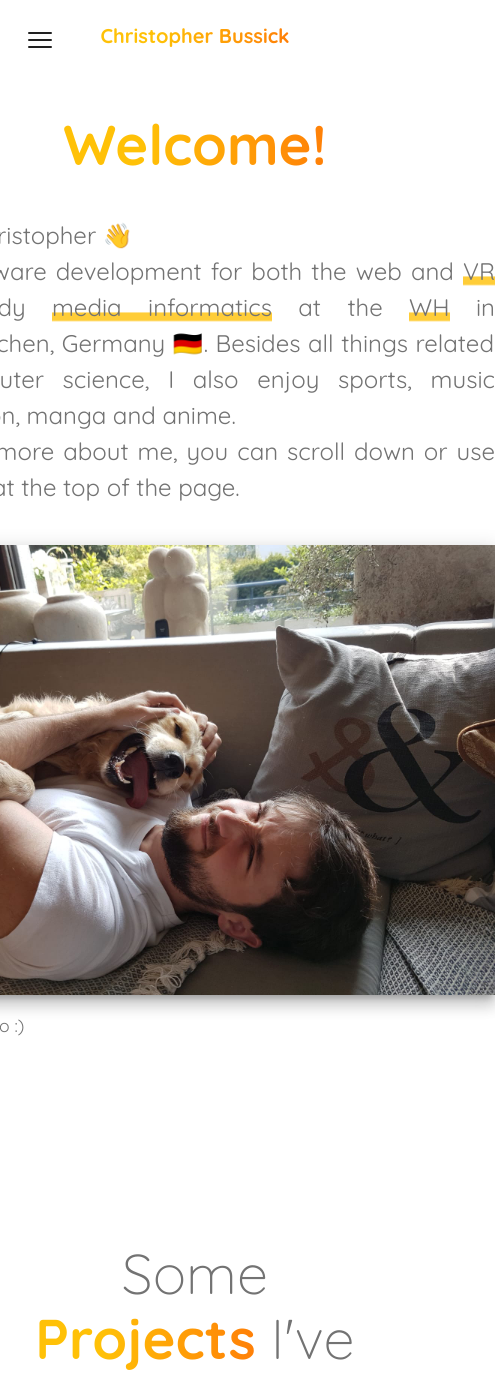
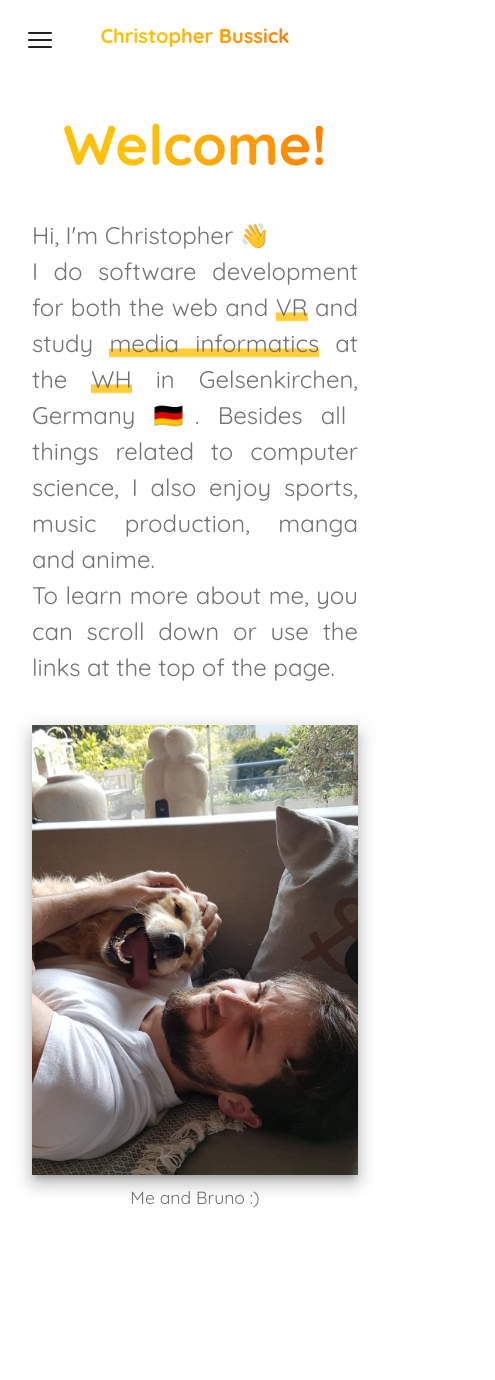
Before and after one commit to cbussick/cb-website, a Next.js app: page / in a window 390 px wide. Shown: the top 1380 px of the page, 495 px wide, since content can reach past the window. Built offline with nearby package versions, Linux system fonts and the light colour scheme.

Commit message:
Fix image breaking layout on mobile (#10)

```diff
--- a/components/sections/CBHomeSection/CBHomeSection.tsx
+++ b/components/sections/CBHomeSection/CBHomeSection.tsx
@@ -1,7 +1,7 @@
 "use client";
 
 import { CBStyledLink } from "@/components/CBStyledLink/CBStyledLink";
-import { Box, Stack, Typography, useTheme } from "@mui/material";
+import { Box, Stack, Typography, useMediaQuery, useTheme } from "@mui/material";
 import { motion } from "framer-motion";
 import Image from "next/image";
 import { cbContactInformation } from "../../../data/cbContactInformation";
@@ -12,6 +12,7 @@ import CBTextGradient from "../../CBTextGradient/CBTextGradient";
 
 function CBHomeSection(): JSX.Element {
   const theme = useTheme();
+  const isMobileViewport = useMediaQuery(theme.breakpoints.down("sm"));
 
   const { firstName } = cbContactInformation;
 
@@ -72,16 +73,23 @@ function CBHomeSection(): JSX.Element {
       </Typography>
 
       <Stack
-        spacing={2}
-        alignSelf="center"
+        spacing={1}
+        width="100%"
+        alignItems="center"
         component={motion.figure}
         {...getDefaultAnimation(0.6)}
       >
-        <Box width={600} height={450} position="relative">
+        <Box
+          width={isMobileViewport ? "100%" : 600}
+          height={450}
+          position="relative"
+        >
           <Image
             src="/resources/me-and-bruno.jpg"
             alt="Me and Bruno"
             fill
+            sizes="100vw"
+            priority
             style={{
               objectFit: "cover",
               boxShadow: theme.shadows[10],
```
